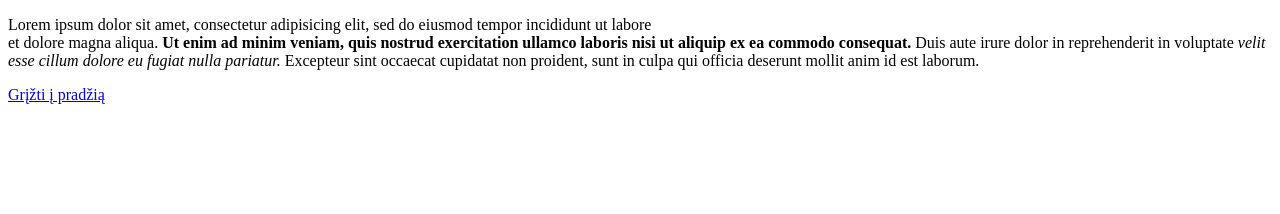
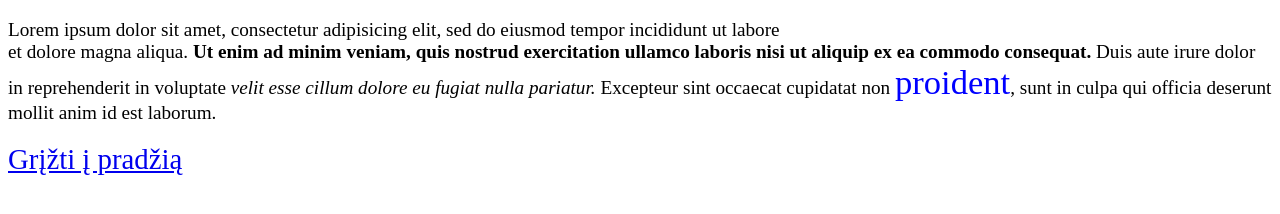
Before and after one commit to kaunas-coding-school/csv-import, a plain HTML site: page laurynas.html in a window 1280 px wide. Drawn offline with Linux system fonts and the light colour scheme; the site is published under a folder, as on GitHub Pages, so addresses that start at the root find nothing.

Commit message:
atnaujinti keliai

```diff
--- a/laurynas.html
+++ b/laurynas.html
@@ -3,11 +3,11 @@
   <head>
     <meta charset="utf-8">
     <title>Pirmasis puslapis</title>
-    <link rel="stylesheet" href="/css/laurynas.css">
+    <link rel="stylesheet" href="css/laurynas.css">
   </head>
   <body>
     <p>Lorem ipsum dolor sit amet, consectetur adipisicing elit, sed do eiusmod tempor incididunt ut labore<br> et dolore magna aliqua. <b>Ut enim ad minim veniam, quis nostrud exercitation ullamco laboris nisi ut aliquip ex ea commodo consequat. </b>Duis aute irure dolor in reprehenderit in voluptate <i>velit esse cillum dolore eu fugiat nulla pariatur.</i> Excepteur sint occaecat cupidatat non <span class="blue-text">proident</span>, sunt in culpa qui officia deserunt mollit anim id est laborum.</p>
-    <a id="home-link" href="/index.html">Grįžti į pradžią</a>
-    <script src="/js/laurynas.js" charset="utf-8"></script>
+    <a id="home-link" href="index.html">Grįžti į pradžią</a>
+    <script src="js/laurynas.js" charset="utf-8"></script>
   </body>
 </html>
```
